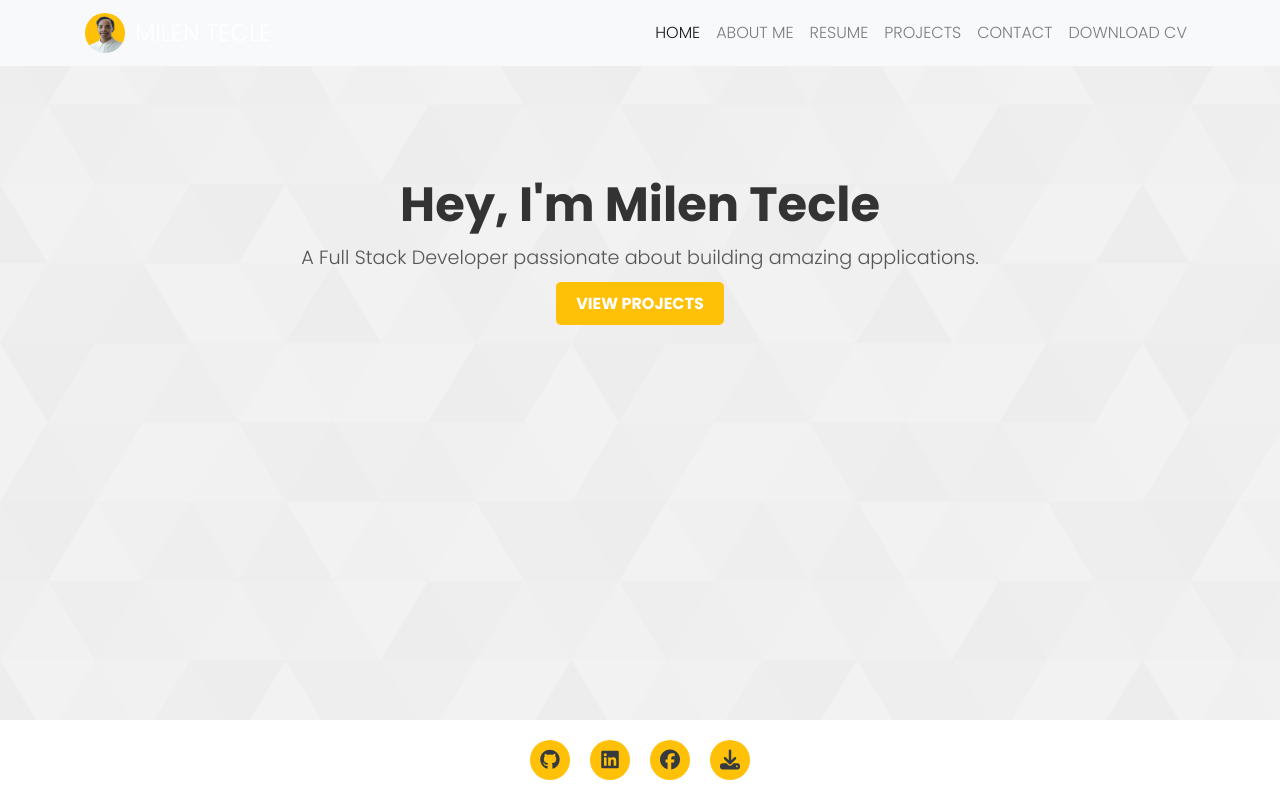
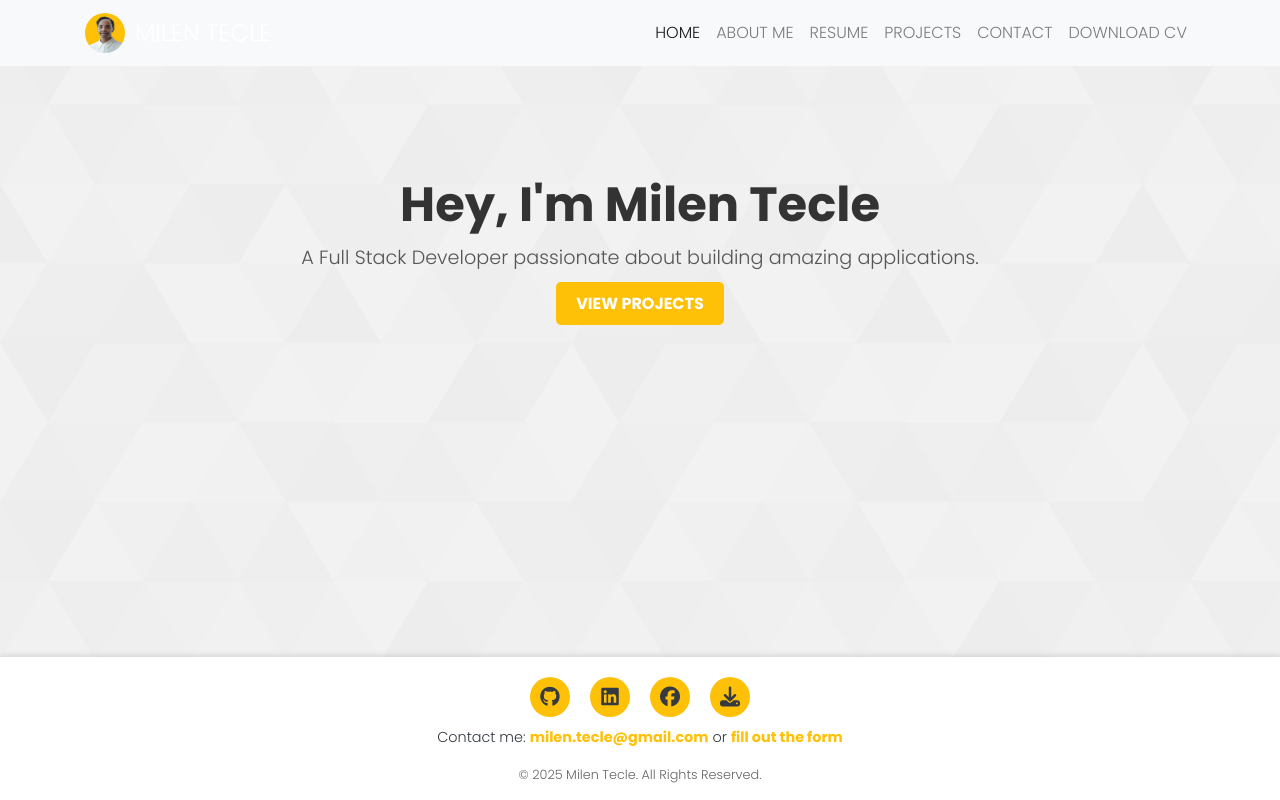
Before and after one commit to MilenTecle/portfolio, a React (Create React App) app: page / in a window 1280 px wide. Built offline with nearby package versions, Linux system fonts and the light colour scheme.

Commit message:
adjust styling to the footer

```diff
--- a/src/components/Footer.js
+++ b/src/components/Footer.js
@@ -3,7 +3,7 @@ import styles from "../styles/Footer.module.css";
 
 const Footer = () => {
   return (
-    <footer className={styles.footer}>
+    <footer className={`fixed-bottom ${styles.footer}`}>
       <div className={styles.socialIcons}>
         <a
           href="https://github.com/MilenTecle"
@@ -38,6 +38,21 @@ const Footer = () => {
           <i className="fa fa-download"></i>
         </a>
       </div>
+      <div className={styles.contactSection}>
+        <p>
+          Contact me:{" "}
+          <a href="mailto:milen.tecle@gmail.com" className={styles.contactLink}>
+          milen.tecle@gmail.com
+          </a>{" "}
+          or{" "}
+          <a href="/contact" className={styles.contactLink}>
+            fill out the form
+          </a>
+        </p>
+      </div>
+      <div className={styles.copyright}>
+        <p>© {new Date().getFullYear()} Milen Tecle. All Rights Reserved.</p>
+      </div>
     </footer>
   );
 };
--- a/src/styles/Footer.module.css
+++ b/src/styles/Footer.module.css
@@ -1,19 +1,20 @@
 .footer {
     background-color: white;
-    color: #fafafa;
+    color: #343a40; /* Adjusted for readability */
     display: flex;
-    justify-content: center;
+    flex-direction: column; /* Stack items vertically */
     align-items: center;
     padding: 20px 0;
-    position: fixed;
-    bottom: 0;
     width: 100%;
-    z-index: 1000;
+    box-shadow: 0 -2px 5px rgba(0, 0, 0, 0.1); /* Optional shadow */
   }
+
 
   .socialIcons {
     display: flex;
     gap: 20px; /* Space between icons */
+    margin-bottom: 10px; /* Space between icons and contact section */
+    justify-content: center;
   }
 
   .icon {
@@ -34,3 +35,25 @@
     background-color: #e0a800;
     transform: scale(1.1);
   }
+
+  .contactSection {
+    text-align: center;
+    font-size: 0.9rem;
+  }
+
+  .contactLink {
+    color: #ffc107;
+    text-decoration: none;
+    font-weight: bold;
+  }
+
+  .contactLink:hover {
+    text-decoration: underline;
+  }
+
+  .copyright {
+    font-size: 0.8rem;
+    color: #666;
+    text-align: center;
+    margin-bottom: -20px;
+  }
--- a/src/styles/Home.module.css
+++ b/src/styles/Home.module.css
@@ -1,4 +1,4 @@
-body {
+.homeBody {
     background: url("../assets/images/background.png") no-repeat center center fixed;
     background-size: cover;
     margin: 0;
--- a/src/styles/style.css
+++ b/src/styles/style.css
@@ -7,6 +7,7 @@ body {
     color: #333;
 }
 
+
 h1, h2, h3, h4, h5, h6 {
     font-weight: 600;
 }
```
